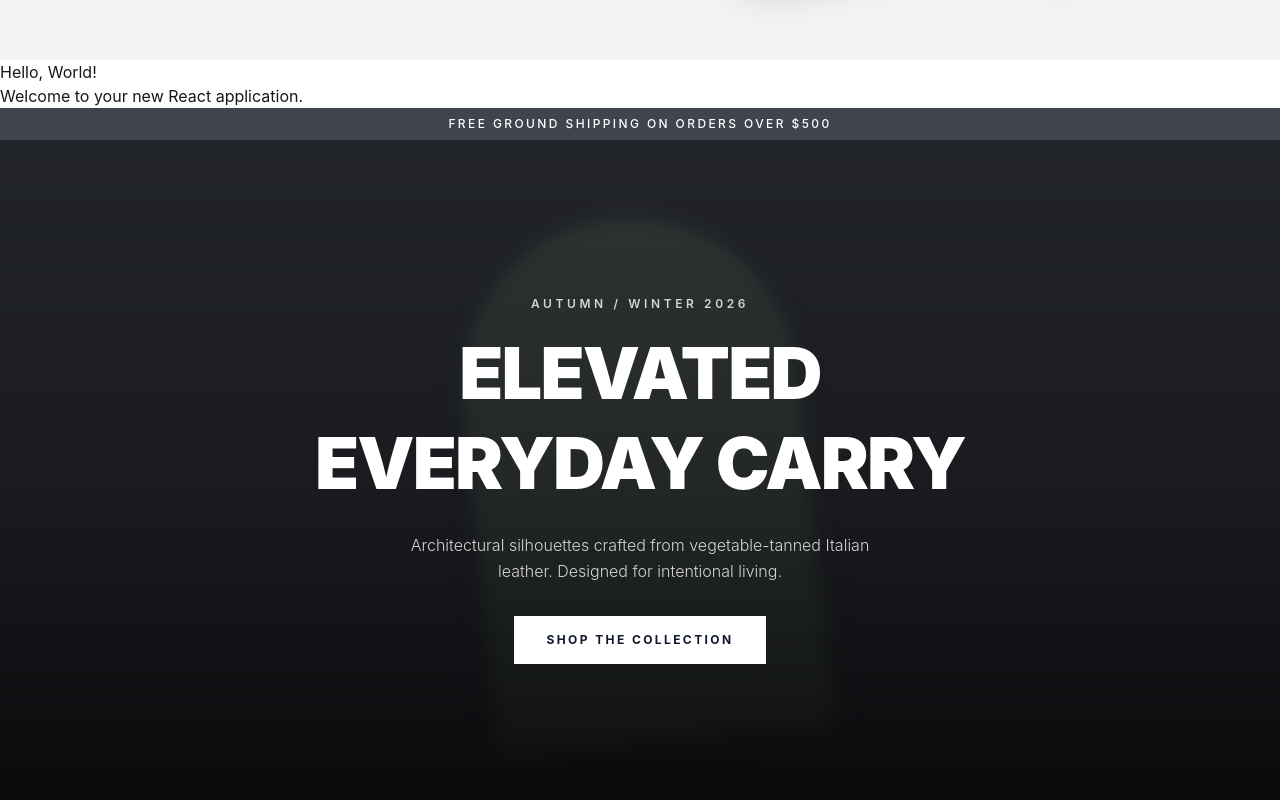
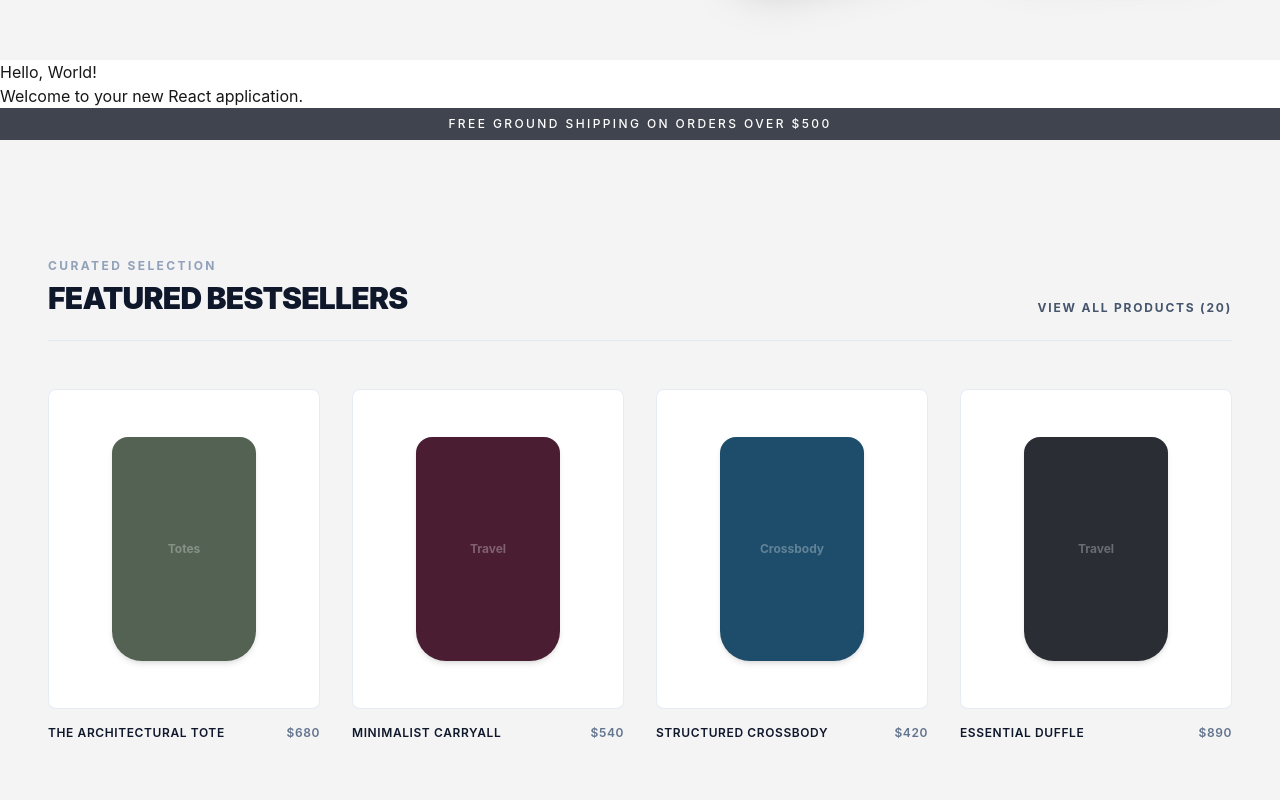
Before and after one commit to neducod/e-com, a React (Vite) app: page / in a window 1280 px wide. Shown: the part 740-1540 px from the top of the page. Built offline with nearby package versions, Linux system fonts and the light colour scheme.

Commit message:
deleted hero section

```diff
--- a/src/pages/Home.jsx
+++ b/src/pages/Home.jsx
@@ -50,36 +50,6 @@ export default function HomePage() {
 
 
 
-      {/* ------------------ 1. HERO SECTION ------------------ */}
-      <section className="relative w-full h-[85vh] min-h-[600px] bg-slate-900 text-white flex items-center justify-center overflow-hidden">
-        {/* Editorial Background Overlay */}
-        <div className="absolute inset-0 bg-gradient-to-t from-black/80 via-black/40 to-black/20 z-10" />
-
-        {/* Stylized Visual Placeholder (Mimicking Editorial Shoot) */}
-        <div className="absolute inset-0 bg-[#2A2D34] flex items-center justify-center scale-105 transform hover:scale-100 transition-transform duration-1000">
-          <div className="w-80 h-[500px] bg-[#536253] rounded-t-full rounded-b-[60px] shadow-2xl opacity-40 blur-sm transform -rotate-6" />
-        </div>
-
-        {/* Hero Content */}
-        <div className="relative z-20 text-center max-w-3xl px-6 flex flex-col items-center">
-          <span className="text-xs uppercase tracking-[0.3em] text-neutral-300 font-semibold mb-4">
-            Autumn / Winter 2026
-          </span>
-          <h1 className="text-4xl sm:text-6xl lg:text-7xl font-black uppercase tracking-tight leading-tight mb-6">
-            Elevated Everyday Carry
-          </h1>
-          <p className="text-sm sm:text-base text-neutral-300 font-light max-w-lg mb-8 leading-relaxed">
-            Architectural silhouettes crafted from vegetable-tanned Italian leather. Designed for intentional living.
-          </p>
-          <a
-            href="#shop"
-            className="group flex items-center space-x-3 bg-white text-slate-900 px-8 py-4 text-xs font-bold uppercase tracking-[0.2em] hover:bg-slate-200 transition-all duration-300"
-          >
-            <span>Shop the Collection</span>
-            {/* <ArrowRight size={14} className="group-hover:translate-x-1 transition-transform" /> */}
-          </a>
-        </div>
-      </section>
 
       {/* ------------------ 2. FEATURED BESTSELLERS ------------------ */}
       <section id="shop" className="max-w-7xl mx-auto px-6 lg:px-12 py-28">
```
